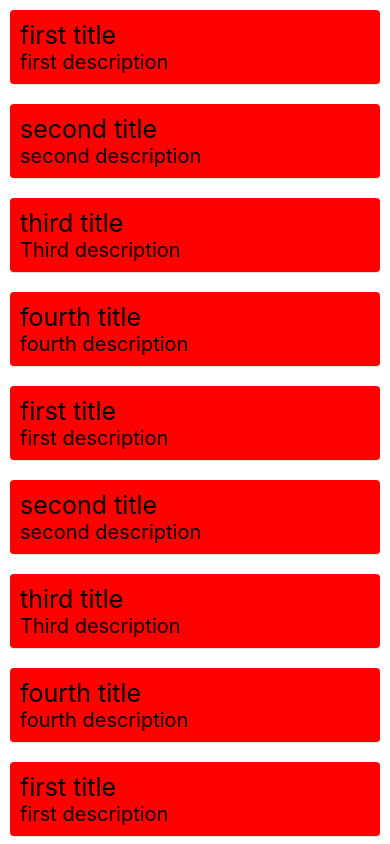
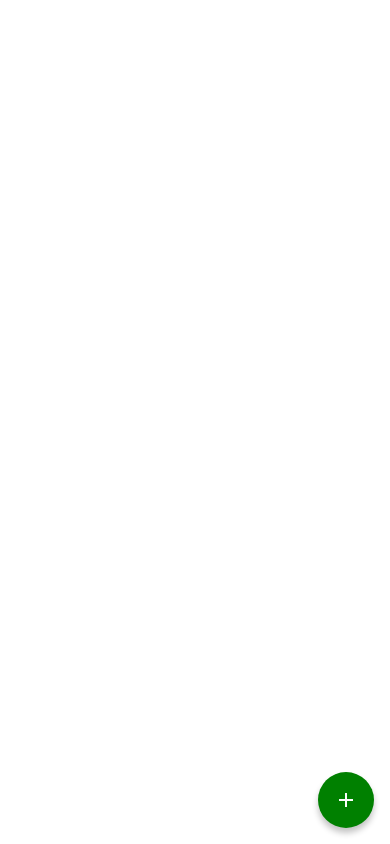
Before and after one commit to emad998/reatctNativeParowiz, a React Native app: screen / in a window 390 px wide. Shown: the top 844 px of the page. Built offline with nearby package versions, Linux system fonts and the light colour scheme.

Commit message:
finished floating action button

```diff
--- a/App.js
+++ b/App.js
@@ -3,6 +3,7 @@ import React from 'react';
 import { StyleSheet, Text, View } from 'react-native';
 import CreateCard from './components/CreateCard';
 import FlexLayout from './components/FlexLayout';
+import FloatingButton from './components/FloatingButton';
 import Hello from './components/Hello';
 import HelloClass from './components/HelloClass';
 import ReactFlat from './components/ReactFlat';
@@ -11,8 +12,8 @@ import UseStateHooks from './components/UseStateHooks';
 
 export default function App() {
   return (
-    <View>
-      <ReactFlat />
-    </View>
+
+      <FloatingButton />
+
   );
 }
--- /dev/null
+++ b/components/FloatingButton.js
@@ -0,0 +1,31 @@
+import React from 'react'
+import { Text, View, StyleSheet } from 'react-native'
+import {FAB} from 'react-native-paper'
+
+
+function FloatingButton() {
+    return (
+        <FAB
+        style={styles.fab}
+        small= {false}
+        icon = "plus"
+        onPress = {() => console.log('pressed')}
+        />
+    )
+}
+
+const styles = StyleSheet.create({
+    fab: {
+        position: 'absolute',
+        margin: 16,
+        right: 0,
+        bottom: 0,
+        flex: 1,
+        backgroundColor: 'green'
+    }
+})
+
+export default FloatingButton
+
+
+// remove surrounding view in app js.
```
